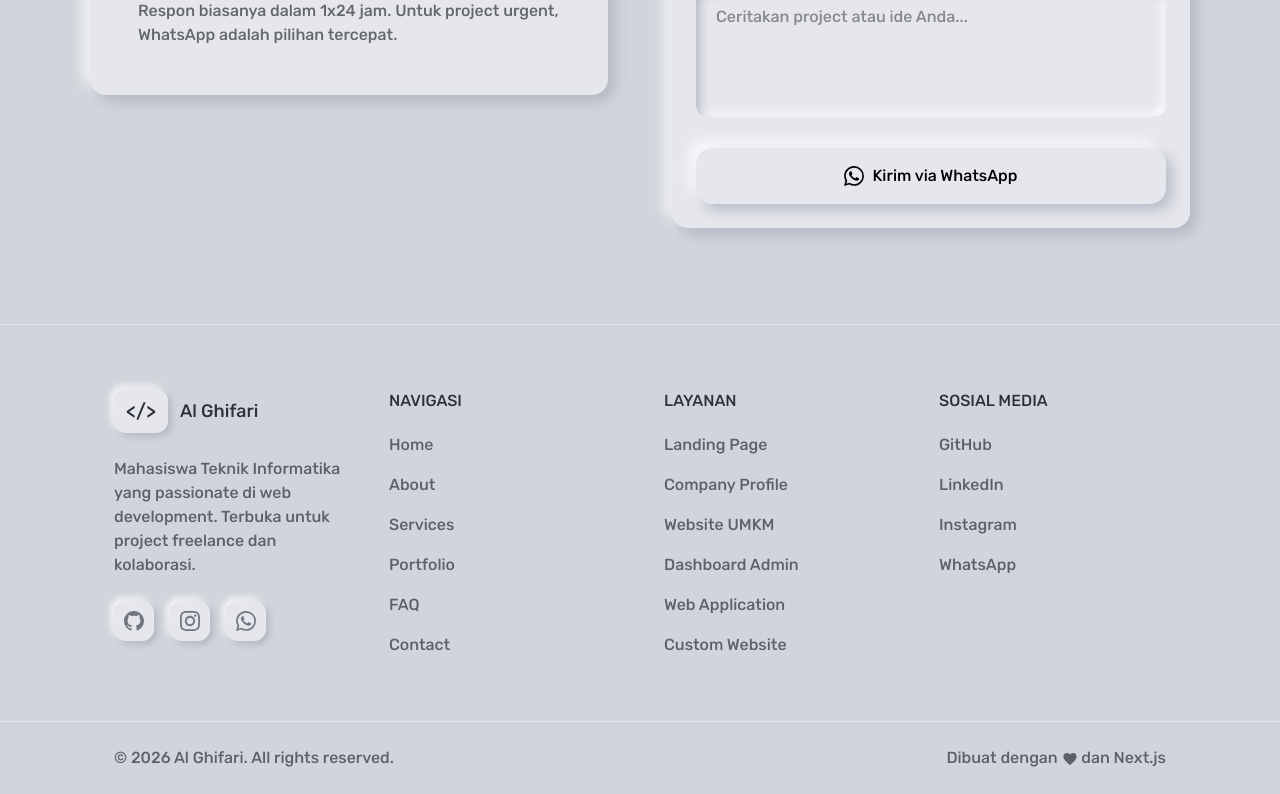
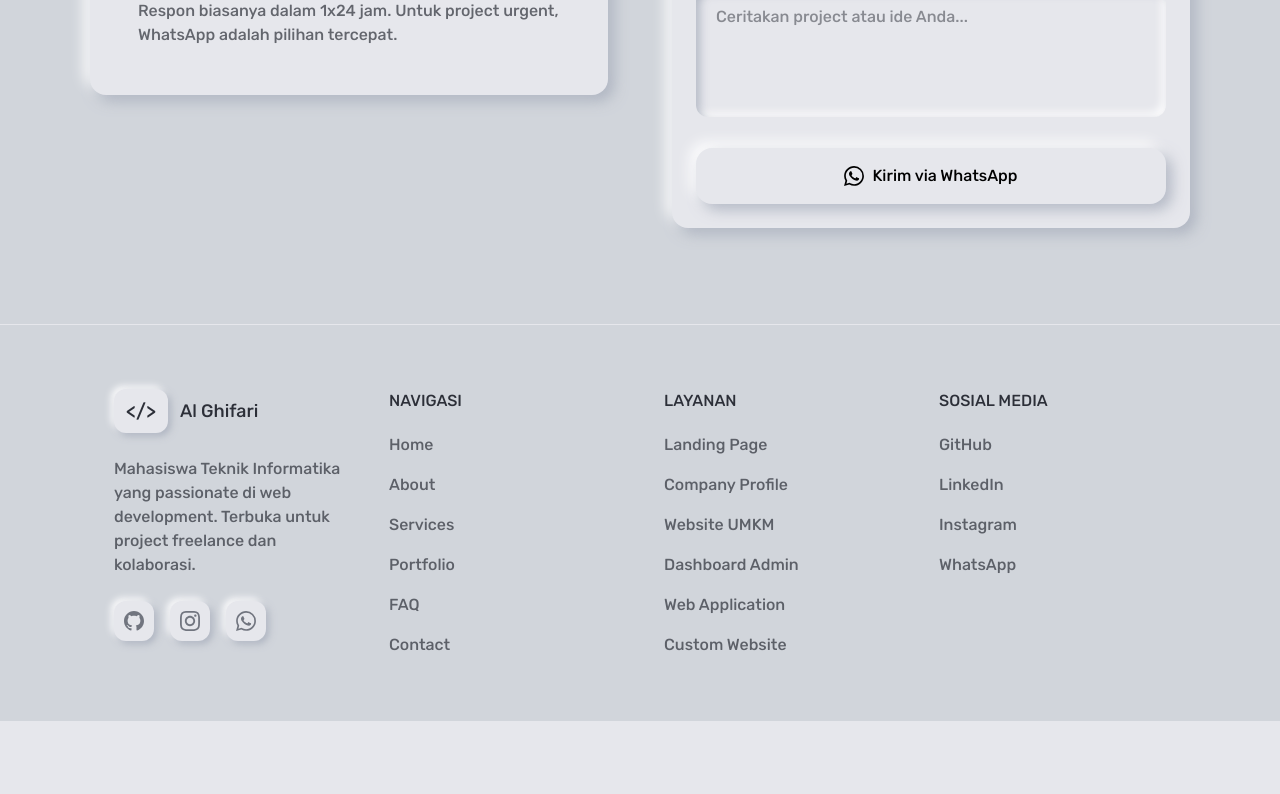
Before and after one commit to jifaa/serviceweb, a Next.js app: page / in a window 1280 px wide. Shown: the part 7088-7882 px from the top of the page. After the commit the page ends 7809 px from the top, so only its background shows below. Built offline with nearby package versions, Linux system fonts and the light colour scheme.

Commit message:
remove bar footer

```diff
--- a/components/Footer.tsx
+++ b/components/Footer.tsx
@@ -234,20 +234,6 @@ export function Footer() {
           ))}
         </div>
       </div>
-
-      {/* Bottom Bar */}
-      <div className="border-t border-[var(--neu-bg)]">
-        <div className="max-w-[1100px] mx-auto px-[var(--spacing-lg)] md:px-[var(--spacing-xl)] py-6">
-          <div className="flex flex-col md:flex-row items-center justify-between gap-4">
-            <p className="text-body-md text-[var(--neu-foreground)] opacity-70">
-              © {new Date().getFullYear()} Al Ghifari. All rights reserved.
-            </p>
-            <p className="text-body-md text-[var(--neu-foreground)] opacity-70">
-              Dibuat dengan <svg className="w-4 h-4 inline text-[var(--neu-accent)]" fill="currentColor" viewBox="0 0 24 24"><path d="M12 21.35l-1.45-1.32C5.4 15.36 2 12.28 2 8.5 2 5.42 4.42 3 7.5 3c1.74 0 3.41.81 4.5 2.09C13.09 3.81 14.76 3 16.5 3 19.58 3 22 5.42 22 8.5c0 3.78-3.4 6.86-8.55 11.54L12 21.35z"/></svg> dan Next.js
-            </p>
-          </div>
-        </div>
-      </div>
     </footer>
   );
 }
```
